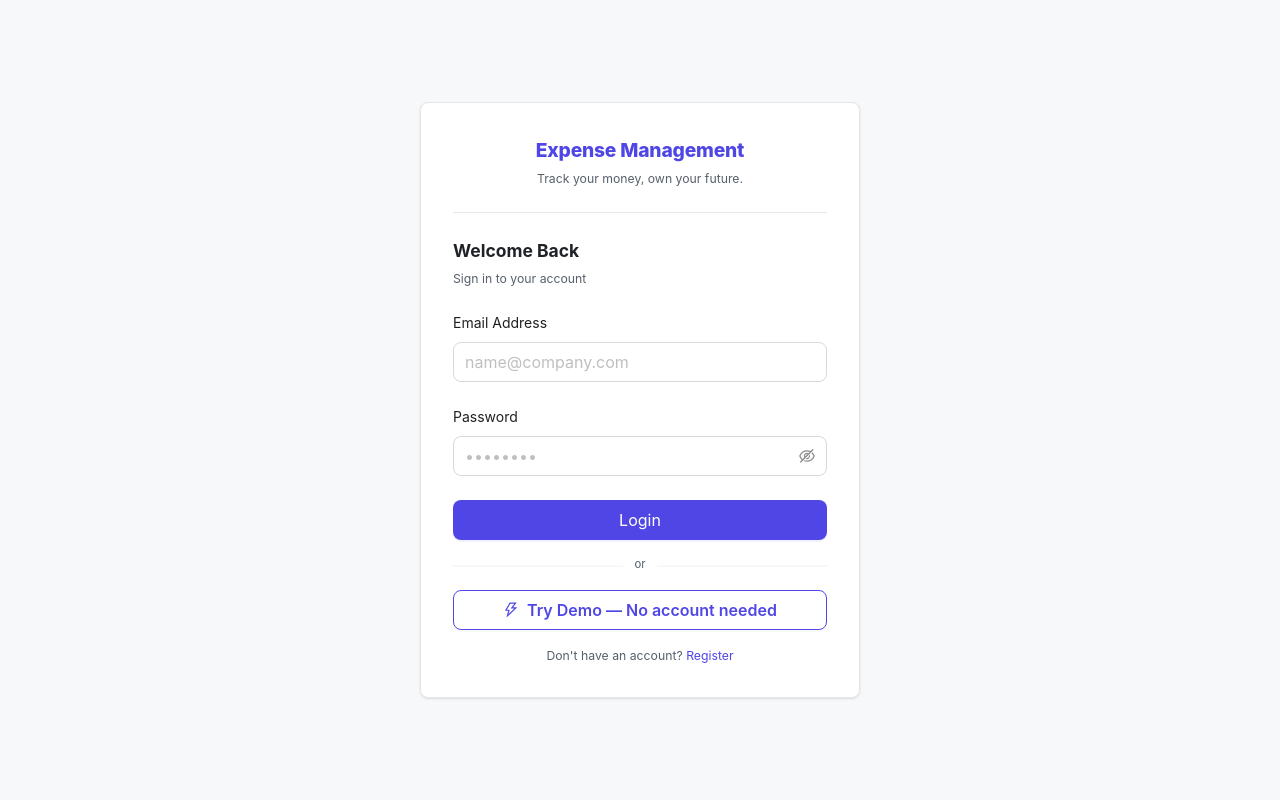
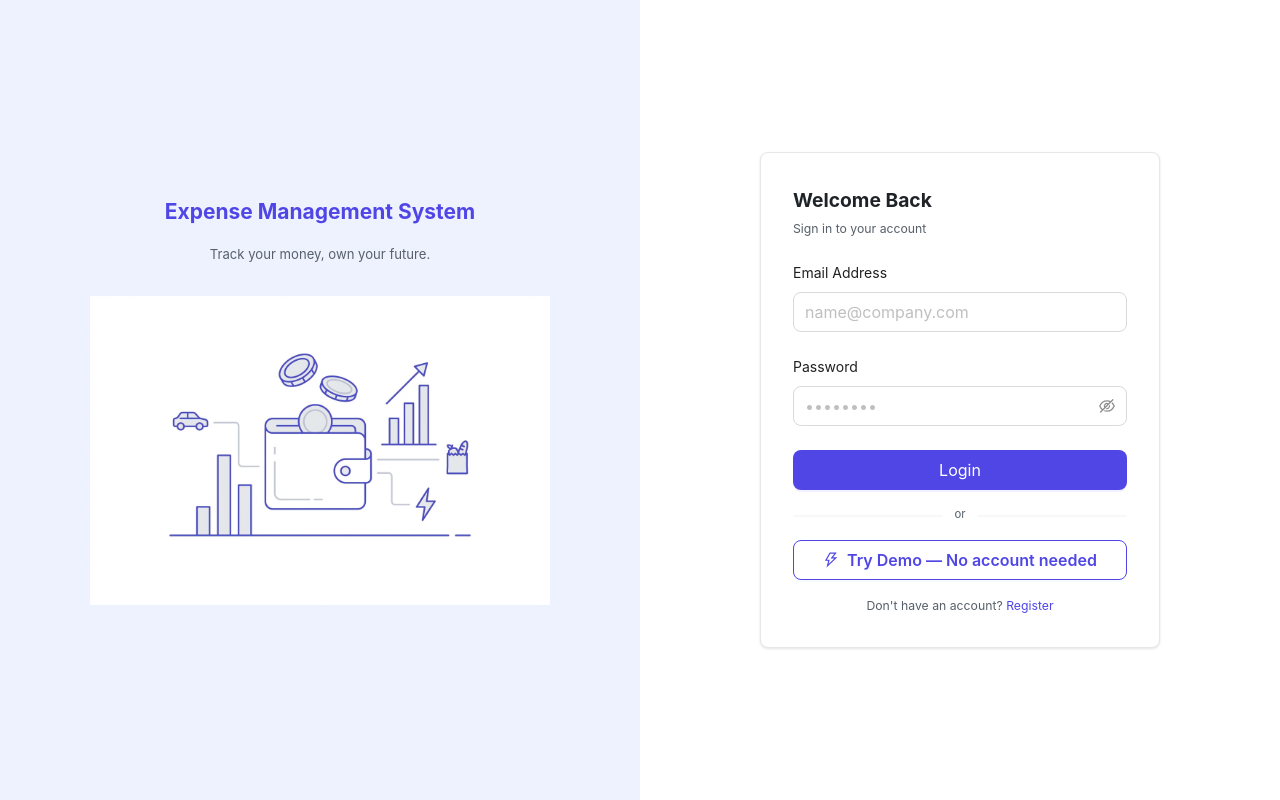
Before and after one commit to RaviPandey2002/Expense-Management-System, a React (Create React App) app in the folder client/: page /login in a window 1280 px wide. Built offline with nearby package versions, Linux system fonts and the light colour scheme.

Commit message:
Fix: responsive design for login and register page

```diff
--- a/client/src/index.css
+++ b/client/src/index.css
@@ -531,22 +531,52 @@ a:hover {
 .auth-page {
   min-height: 100vh;
   display: flex;
+}
+
+/* Left branding panel */
+.auth-panel {
+  flex: 1;
+  background-color: var(--color-primary-light);
+  display: flex;
+  flex-direction: column;
   align-items: center;
   justify-content: center;
-  background-color: var(--color-surface);
-  padding: var(--spacing-xl) var(--spacing-md);
+  padding: var(--spacing-xl);
+  gap: var(--spacing-md);
 }
 
+.auth-panel__title {
+  font-size: 1.5rem;
+  font-weight: 700;
+  color: var(--color-primary);
+  text-align: center;
+}
+
+.auth-panel__tagline {
+  font-size: 0.9375rem;
+  color: var(--color-text-muted);
+  text-align: center;
+}
+
+.auth-panel__illustration {
+  width: 80%;
+  max-width: 500px;
+  margin-top: var(--spacing-md);
+}
+
+/* Right form panel */
 .auth-form-panel {
-  width: 100%;
+  flex: 1;
   display: flex;
   align-items: center;
   justify-content: center;
+  padding: var(--spacing-xl);
+  background-color: var(--color-bg);
 }
 
 .auth-card {
   width: 100%;
-  max-width: 440px;
+  max-width: 400px;
   background: var(--color-bg);
   border: 1px solid var(--color-border);
   border-radius: var(--radius-lg);
@@ -554,12 +584,10 @@ a:hover {
   box-shadow: var(--shadow-card);
 }
 
-/* Brand block — app name + tagline inside the card */
+/* Brand block inside the card — visible on mobile only;
+   hidden on desktop where the left auth-panel carries the branding */
 .auth-card__brand {
-  text-align: center;
-  margin-bottom: var(--spacing-lg);
-  padding-bottom: var(--spacing-lg);
-  border-bottom: 1px solid var(--color-border);
+  display: none;
 }
 
 .auth-card__brand-title {
@@ -576,7 +604,7 @@ a:hover {
 }
 
 .auth-card__title {
-  font-size: 1.25rem;
+  font-size: 1.375rem;
   font-weight: 700;
   color: var(--color-text);
   margin-bottom: var(--spacing-xs);
@@ -1101,16 +1129,33 @@ a:hover {
     display: none;
   }
 
-  /* Auth pages — tighten card on mobile */
+  /* Auth pages — single column on mobile */
+  .auth-page {
+    flex-direction: column;
+  }
+
+  .auth-panel {
+    display: none;
+  }
+
+  .auth-form-panel {
+    padding: var(--spacing-xl) var(--spacing-md);
+    background-color: var(--color-surface);
+  }
+
   .auth-card {
     max-width: 100%;
     padding: var(--spacing-lg) var(--spacing-md);
     box-shadow: none;
   }
 
+  /* Show brand block inside card on mobile (replaces the hidden left panel) */
   .auth-card__brand {
+    display: block;
+    text-align: center;
     margin-bottom: var(--spacing-md);
     padding-bottom: var(--spacing-md);
+    border-bottom: 1px solid var(--color-border);
   }
 
   /* KPI cards — compact horizontal strip on mobile */
@@ -1254,6 +1299,22 @@ a:hover {
   }
 }
 
+/* ─────────────────────────────────────────────
+   MEDIUM MOBILE: 481px – 767px
+   Card should not stretch full-width — cap and centre it
+   ───────────────────────────────────────────── */
+@media (min-width: 481px) and (max-width: 767px) {
+  .auth-form-panel {
+    padding: var(--spacing-xl);
+  }
+
+  .auth-card {
+    max-width: 480px;
+    margin: 0 auto;
+    box-shadow: var(--shadow-card);
+  }
+}
+
 /* Small phone: ≤480px */
 @media (max-width: 480px) {
   .analytics-chart-card {
--- a/client/src/pages/Login.js
+++ b/client/src/pages/Login.js
@@ -54,8 +54,21 @@ const Login = () => {
 
   return (
     <div className="auth-page">
+      {/* ── Left branding panel (desktop only) ── */}
+      <div className="auth-panel">
+        <h1 className="auth-panel__title">Expense Management System</h1>
+        <p className="auth-panel__tagline">Track your money, own your future.</p>
+        <img
+          src="/images/financeIllustration.png"
+          alt="Finance illustration"
+          className="auth-panel__illustration"
+        />
+      </div>
+
+      {/* ── Right form panel ── */}
       <div className="auth-form-panel">
         <div className="auth-card">
+          {/* Brand block — shown only on mobile (auth-panel is hidden on mobile) */}
           <div className="auth-card__brand">
             <h1 className="auth-card__brand-title">Expense Management</h1>
             <p className="auth-card__brand-tagline">Track your money, own your future.</p>
--- a/client/src/pages/Register.js
+++ b/client/src/pages/Register.js
@@ -28,8 +28,21 @@ const Register = () => {
 
   return (
     <div className="auth-page">
+      {/* ── Left branding panel (desktop only) ── */}
+      <div className="auth-panel">
+        <h1 className="auth-panel__title">Expense Management System</h1>
+        <p className="auth-panel__tagline">Track your money, own your future.</p>
+        <img
+          src="/images/financeIllustration.png"
+          alt="Finance illustration"
+          className="auth-panel__illustration"
+        />
+      </div>
+
+      {/* ── Right form panel ── */}
       <div className="auth-form-panel">
         <div className="auth-card">
+          {/* Brand block — shown only on mobile (auth-panel is hidden on mobile) */}
           <div className="auth-card__brand">
             <h1 className="auth-card__brand-title">Expense Management</h1>
             <p className="auth-card__brand-tagline">Track your money, own your future.</p>
```
